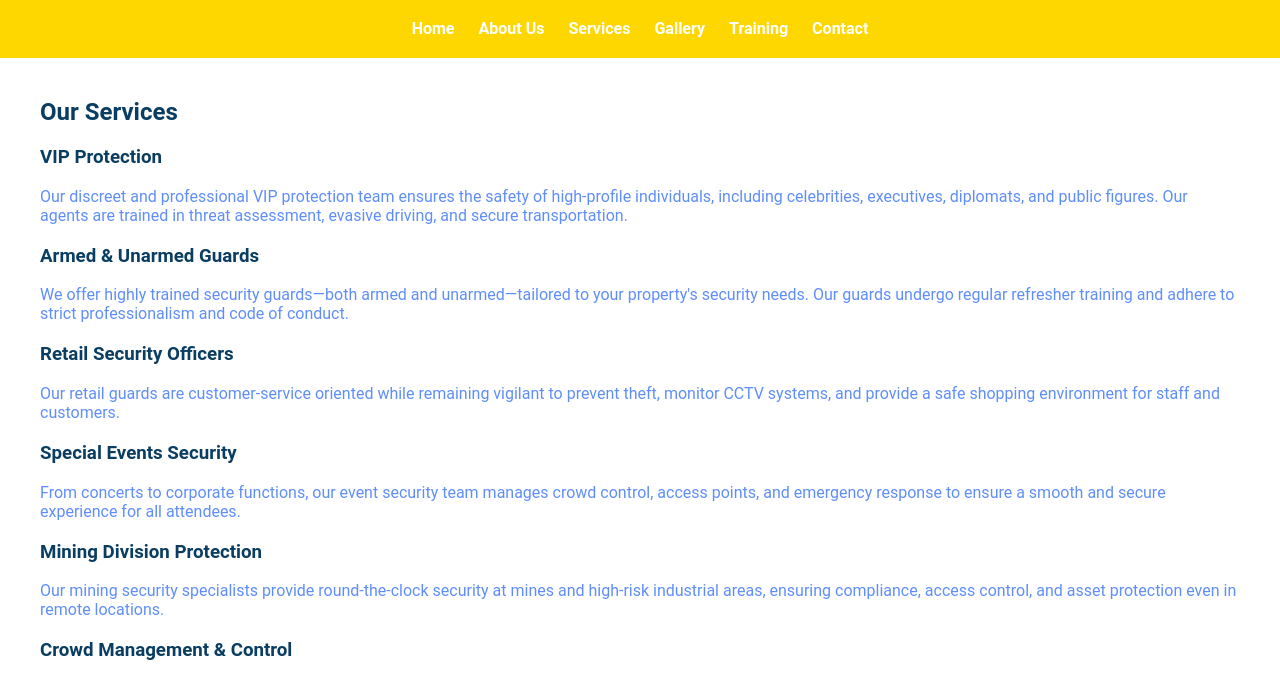
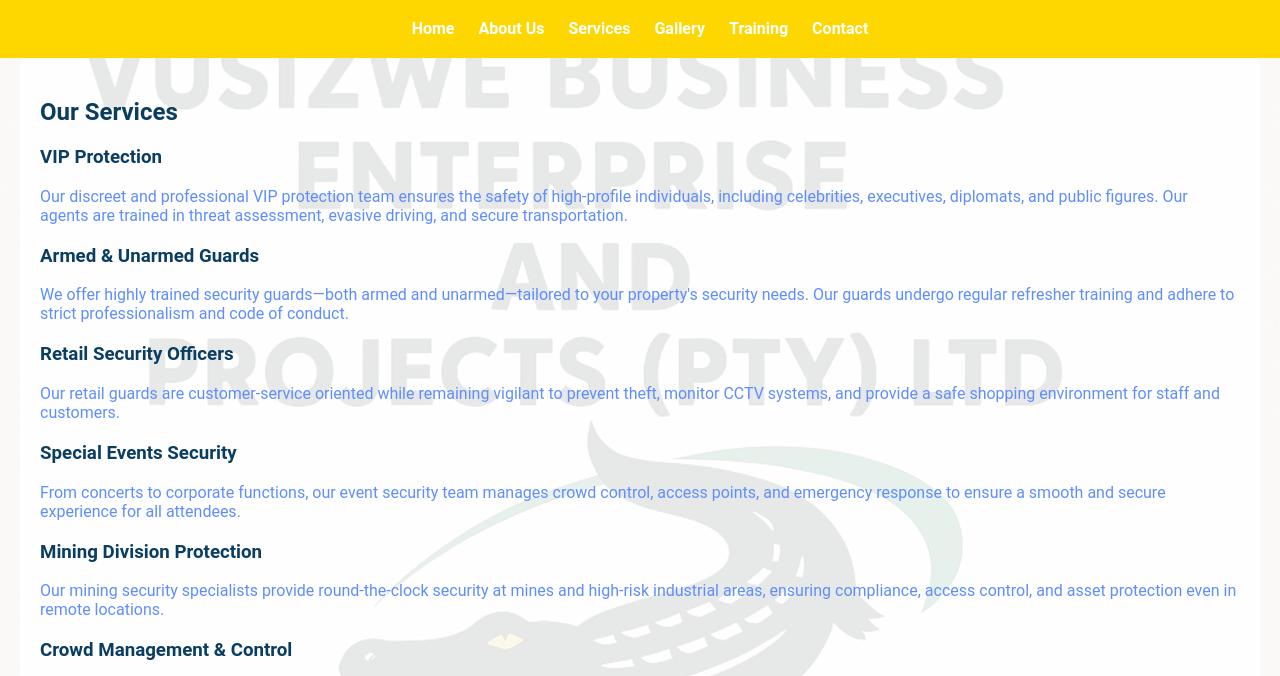
Before and after one commit to vusizwe-enterprise/vusizwe-projects, a plain HTML site: page our services.html in a window 1280 px wide. Shown: the part 82-758 px from the top of the page. Drawn offline with Linux system fonts and the light colour scheme.

Commit message:
Update our services.html
our services.html page

```diff
--- a/our services.html
+++ b/our services.html
@@ -10,7 +10,7 @@
       font-family: 'Roboto', sans-serif;
       margin: 0;
       padding: 0;
-      background: url('images/image3.png') no-repeat center center fixed;
+      background: url('image3.png') no-repeat center center fixed;
       background-size: cover;
       color: #5f8efc;
     }
```
